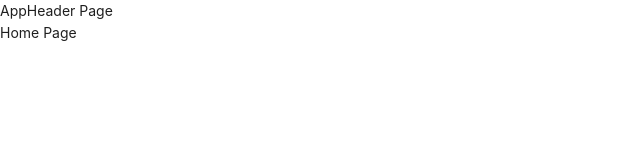
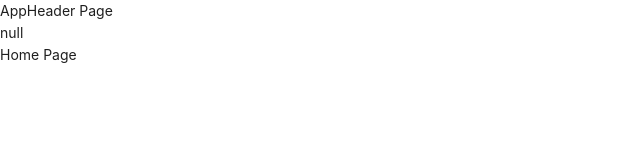
Before and after one commit to tranvietson/react-fresher-TS, a React (Vite) app: page / in a window 1280 px wide. Shown: the top 160 px of the page, without its empty margins (0-640 px from the left). Built offline with nearby package versions, Linux system fonts and the light colour scheme.

Commit message:
video 36

```diff
--- /dev/null
+++ b/src/components/context/app.context.tsx
@@ -0,0 +1,43 @@
+
+import { createContext, useContext } from "react";
+import { useState } from "react";
+
+interface IAppContext {
+    isAuthenticated: boolean;
+    setIsAuthenticated: (v: boolean) => void;
+    user: IUser | null;
+    setUser: (v: IUser) => void;
+}
+
+const CurrentAppContext = createContext<IAppContext | null>(null);
+
+type TProps = {
+    children: React.ReactNode
+}
+
+export const AppProvider = (props: TProps) => {
+    const [isAuthenticated, setIsAuthenticated] = useState<boolean>(false);
+    const [user, setUser] = useState<IUser | null>(null);
+
+    return (
+        <CurrentAppContext.Provider
+            value={{
+                isAuthenticated, user, setIsAuthenticated, setUser
+            }}>
+            {props.children}
+        </CurrentAppContext.Provider>
+    )
+
+};
+
+export const useCurrentApp = () => {
+    const currentAppContext = useContext(CurrentAppContext);
+
+    if (!currentAppContext) {
+        throw new Error(
+            "useCurrentApp has to be used within <CurrentAppContext.Provider>"
+        );
+    }
+
+    return currentAppContext;
+};
--- a/src/components/layout/app.header.tsx
+++ b/src/components/layout/app.header.tsx
@@ -1,7 +1,16 @@
+import { useCurrentApp } from "components/context/app.context";
+
 const AppHeader = () => {
+    const { user } = useCurrentApp();
     return (
-        <div>AppHeader Page</div>
+        <div>
+            AppHeader Page
+            <div>
+                {JSON.stringify(user)}
+            </div>
+        </div>
     )
+
 }
 
 export default AppHeader;
--- a/src/main.tsx
+++ b/src/main.tsx
@@ -13,6 +13,7 @@
 import Layout from "src/layout";
 import 'styles/global.scss';
 import HomePage from "./pages/client/home";
+import { AppProvider } from "components/context/app.context";
 
 
 const router = createBrowserRouter([
@@ -50,7 +51,9 @@
 ReactDOM.createRoot(document.getElementById("root")!).render(
   <React.StrictMode>
     <App>
-      <RouterProvider router={router} />
+      <AppProvider>
+        <RouterProvider router={router} />
+      </AppProvider>
     </App>
   </React.StrictMode>
 );
--- a/src/pages/auth/login.tsx
+++ b/src/pages/auth/login.tsx
@@ -5,11 +5,13 @@
 import { useState } from 'react';
 import { useNavigate } from 'react-router-dom';
 import "./login.scss";
+import { useCurrentApp } from '@/components/context/app.context';
 
 const LoginPage = () => {
     const [isSubmit, setIsSubmit] = useState<boolean>(false);
-    const { message } = App.useApp();
+    const { message, notification } = App.useApp();
     const navigate = useNavigate();
+    const { setIsAuthenticated, setUser } = useCurrentApp();
 
     interface FieldType {
         email: string;
@@ -26,11 +28,18 @@
         const res = await loginAPI(email, password);
         console.log('>>>>>>>> check res from login:', res);
         if (res.data) {
+            setIsAuthenticated(true);
+            setUser(res.data.user);
             localStorage.setItem('access_token', res.data.access_token);
             message.success("Đăng nhập user thành công.");
             navigate("/");
         } else {
-            message.error(res.message);
+            notification.error({
+                message: "Có lỗi xảy ra",
+                description:
+                    res.message && Array.isArray(res.message) ? res.message[0] : res.message,
+                duration: 5
+            })
         }
 
         setIsSubmit(false);
```
Also changed, not shown: src/types/global.d.ts (+9 -0 lines).
